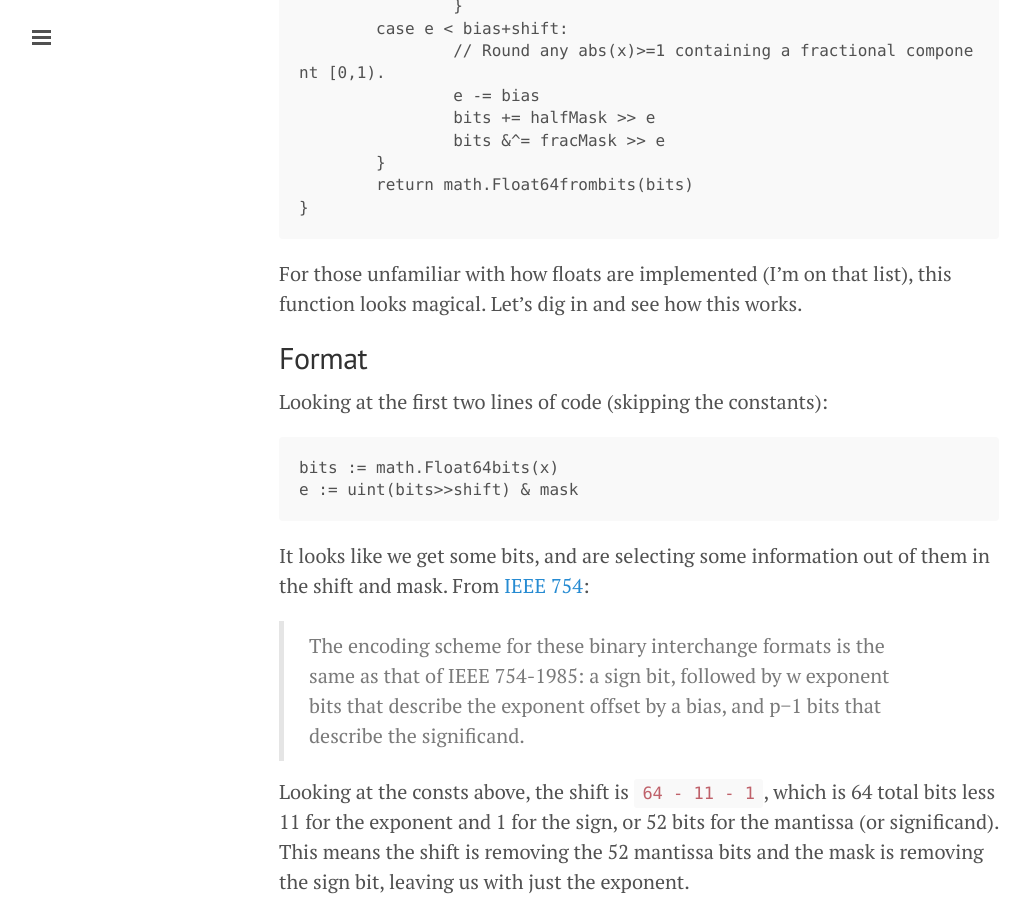
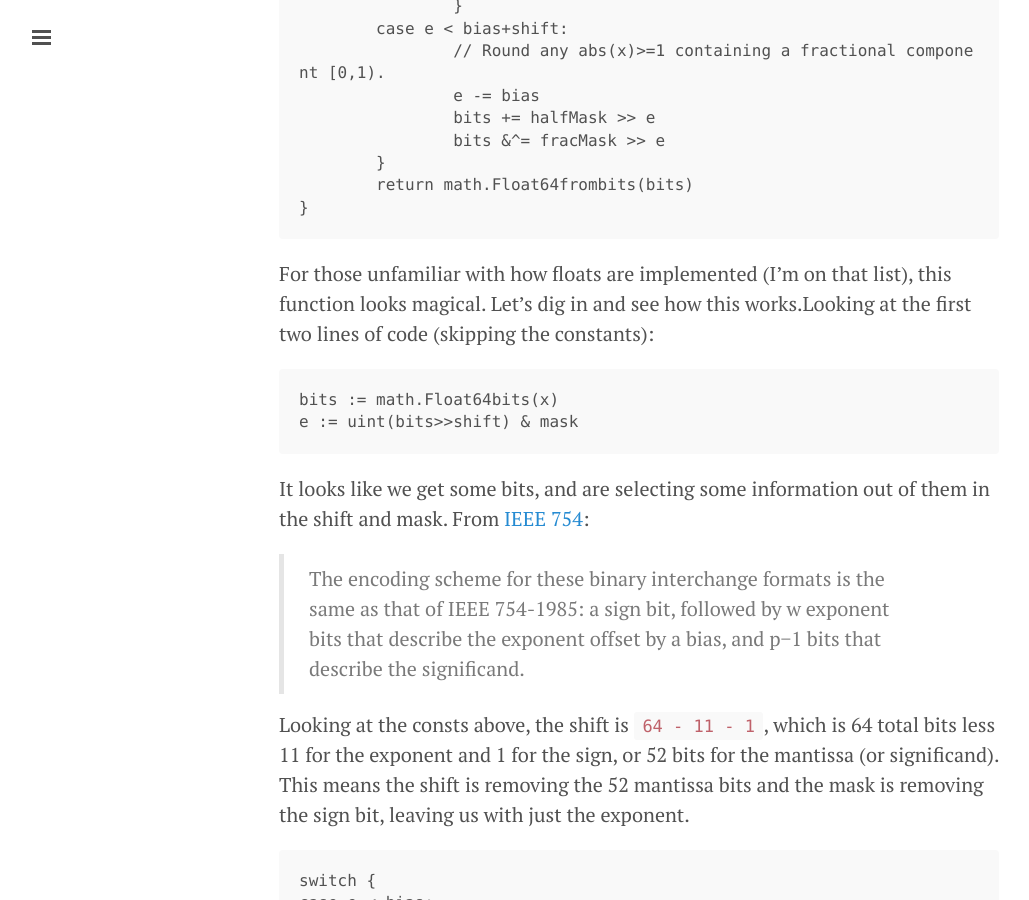
Before and after one commit to mjibson/mjibson.github.io, a Jekyll site: the page built from _posts/2017-07-01-rounding.md, in a window 1280 px wide and 900 px high, scrolled down 11665 px. Shown: the whole window, without its empty margins (1-1030 px from the left). Built offline with Jekyll 4.4.1, drawn with Linux system fonts in a browser that asks for light colours.

Commit message:
remove unneeded section

````diff
--- a/_posts/2017-07-01-rounding.md
+++ b/_posts/2017-07-01-rounding.md
@@ -385,11 +385,7 @@ func Round(x float64) float64 {
 }
 ```
 
-For those unfamiliar with how floats are implemented (I'm on that list), this function looks magical. Let's dig in and see how this works.
-
-## Format
-
-Looking at the first two lines of code (skipping the constants):
+For those unfamiliar with how floats are implemented (I'm on that list), this function looks magical. Let's dig in and see how this works.Looking at the first two lines of code (skipping the constants):
 
 	bits := math.Float64bits(x)
 	e := uint(bits>>shift) & mask
````
